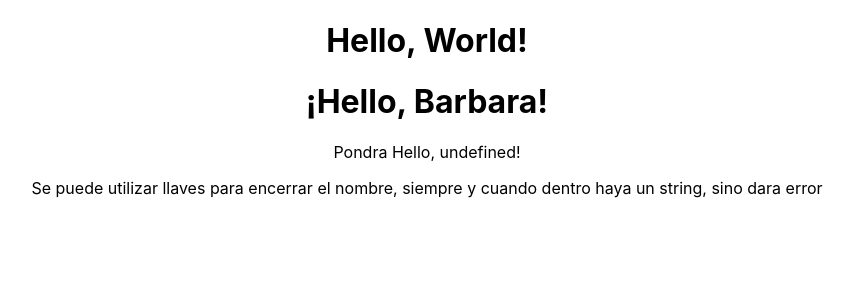
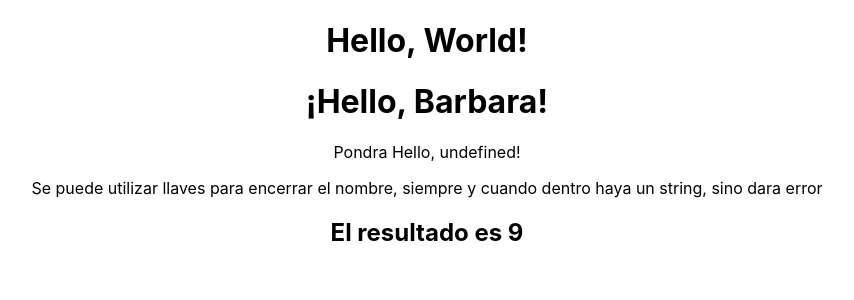
Before and after one commit to BarbiContardi/React, a React (Create React App) app in the folder ejercicios-react/: page / in a window 1280 px wide. Shown: the top 300 px of the page, without its empty margins (213-1067 px from the left). Built offline with nearby package versions, Linux system fonts and the light colour scheme.

Commit message:
Ejercicio 05

```diff
--- a/ejercicios-react/src/App.js
+++ b/ejercicios-react/src/App.js
@@ -4,6 +4,7 @@ import Ejercicio01 from './ejercicios/Ejercicio01';
 import Ejercicio02 from './ejercicios/Ejercicio02';
 import Ejercicio03 from './ejercicios/Ejercicio03';
 import Ejercicio04 from './ejercicios/Ejercicio04';
+import Ejercicio05 from './ejercicios/Ejercicio05';
 
 function App() {
   return (
@@ -12,6 +13,7 @@ function App() {
       <Ejercicio02 name= "Barbara"/>
       <Ejercicio03/>
       <Ejercicio04/>
+      <Ejercicio05/>
     </div>
   );
 }
--- /dev/null
+++ b/ejercicios-react/src/ejercicios/Ejercicio05.js
@@ -0,0 +1,10 @@
+import React from 'react'
+
+const Ejercicio05 = () => {
+    const sum = (a, b) => a + b
+  return (
+    <h2>El resultado es {sum(5,4)}</h2>
+  )
+}
+
+export default Ejercicio05
```
